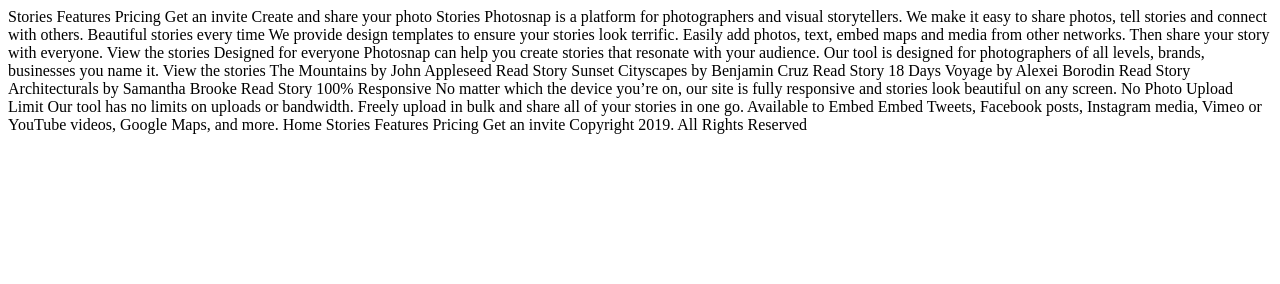
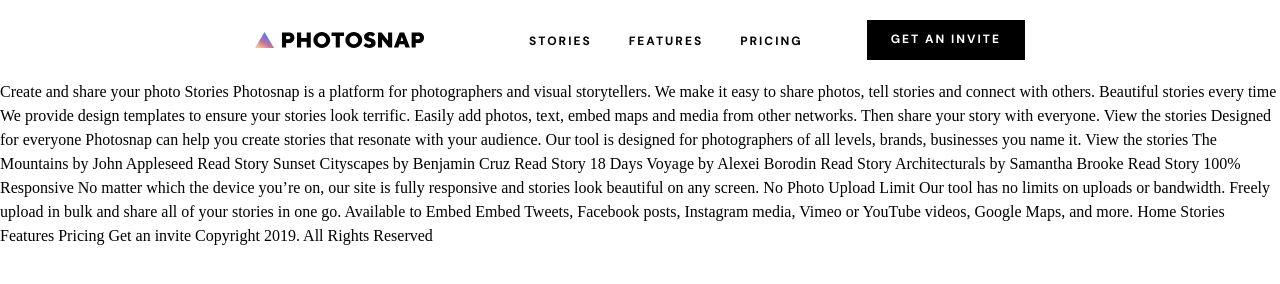
Before and after one commit to viniciusshenri96/photosnap-multi-page-website, a plain HTML site: page index.html in a window 1280 px wide. Drawn offline with Linux system fonts and the light colour scheme.

Commit message:
:construction: creating the header component

```diff
--- a/assets/css/components.css
+++ b/assets/css/components.css
@@ -1,2 +1,29 @@
-@import 'reset.css';
-@import 'typography.css';
+@import 'reset';
+
+.header {
+  display: flex;
+  justify-content: space-between;
+  max-width: 1100px;
+  padding: 1.25rem 10.313rem;
+  margin: 0 auto;
+  align-items: center;
+}
+
+.header__list {
+  display: flex;
+  gap: 37px;
+}
+
+.header__link:link {
+  text-transform: uppercase;
+  color: var(--color-pureBlack);
+  font: var(--fw-bold) 0.75rem/1.33 "DM Sans", sans-serif;
+  letter-spacing: 0.125rem;
+}
+
+.btn {
+  color: var(--color-pureWhite);
+  text-transform: uppercase;
+  background-color: var(--color-pureBlack);
+  padding: 12px 24px;
+}
--- a/assets/css/reset.css
+++ b/assets/css/reset.css
@@ -3,7 +3,7 @@
   /* COLORS */
   --color-pureBlack: #000000;
   --color-lightGrey: #DFDFDF;
-  --color-PureWhite: #FFFFFF;
+  --color-pureWhite: #FFFFFF;
 
   /* Font Weight */
   --fw-bold: 700;
@@ -56,3 +56,11 @@
 #root, #__next {
   isolation: isolate;
 }
+
+a {
+  text-decoration: none;
+}
+
+ul {
+  list-style-type: none;
+}
--- /dev/null
+++ b/assets/css/style.css
@@ -0,0 +1,3 @@
+@import 'reset.css';
+@import 'typography.css';
+@import 'components.css'
--- a/assets/css/typography.css
+++ b/assets/css/typography.css
@@ -1,5 +1,4 @@
 @import url('https://fonts.googleapis.com/css2?family=DM+Sans:ital,opsz,wght@0,9..40,100..1000;1,9..40,100..1000&display=swap');
-@import 'reset.css';
 
 
 /* Font Family */
@@ -27,6 +26,6 @@
 }
 
 .font-btn {
-  font: var(--fw-bold) 0.125rem/1.33 "DM Sans" sans-serif;
+  font: var(--fw-bold) 0.75rem/1.33 "DM Sans", sans-serif;
   letter-spacing: 0.125rem;
 }
--- a/index.html
+++ b/index.html
@@ -7,15 +7,29 @@
     <meta name="description" content="In this challenge, you'll be building the marketing site for a photo-sharing app. This will be a perfect opportunity to put your CSS Grid skills to the test!">
     <link rel="icon" type="image/png" sizes="32x32" href="./assets/favicon-32x32.png">
     <title>Photosnap Website Challenge</title>
+    <link rel="stylesheet" href="assets/css/style.css">
 </head>
 
 <body>
-
-  Stories
-  Features
-  Pricing
-
-  Get an invite
+    <header class="header">
+        <a href="#">
+            <img src="assets/img/shared/desktop/logo.svg" alt="logo">
+        </a>
+        <nav class="header__nav">
+            <ul class="header__list">
+                <li class="header__item">
+                    <a href="stories.html" class="header__link">Stories</a>
+                </li>
+                <li class="header__item">
+                    <a href="features.html" class="header__link">Features</a>
+                </li>
+                <li class="header__item">
+                    <a href="pricing.html" class="header__link">Pricing</a>
+                </li>
+            </ul>
+        </nav>
+        <a href="" class="btn font-btn">Get an invite</a>
+    </header>
 
     Create and share your photo Stories
 
```
Also changed, not shown: assets/img/preview.jpg (added), 1 other file. Lines whose indentation alone changed are shown as unchanged.
